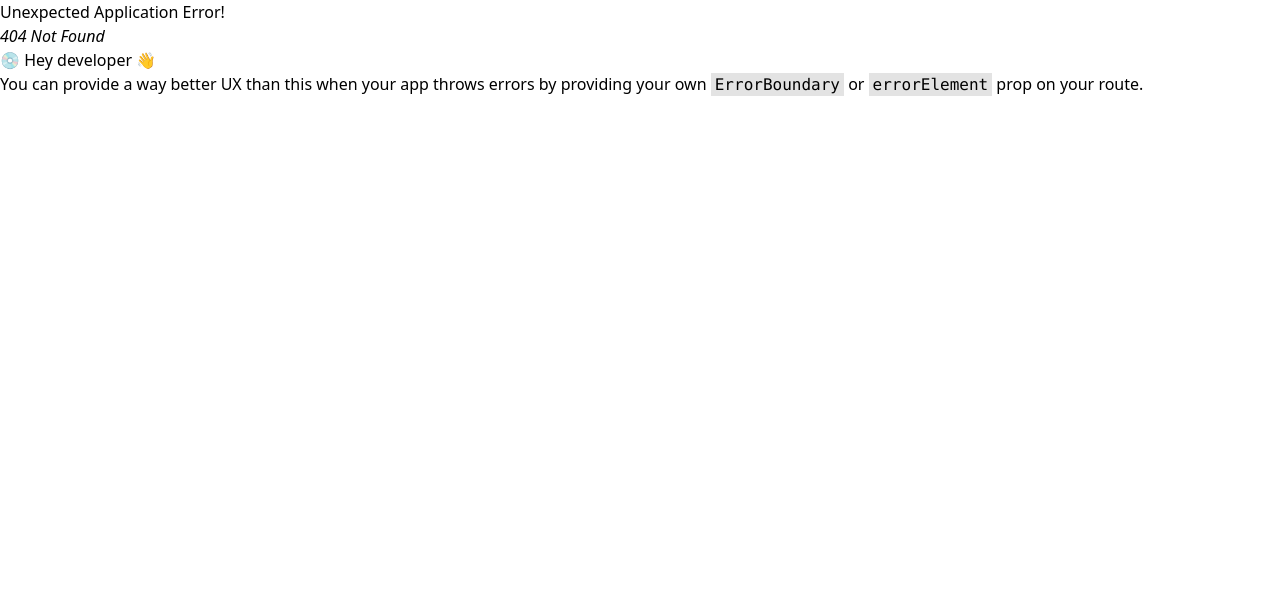
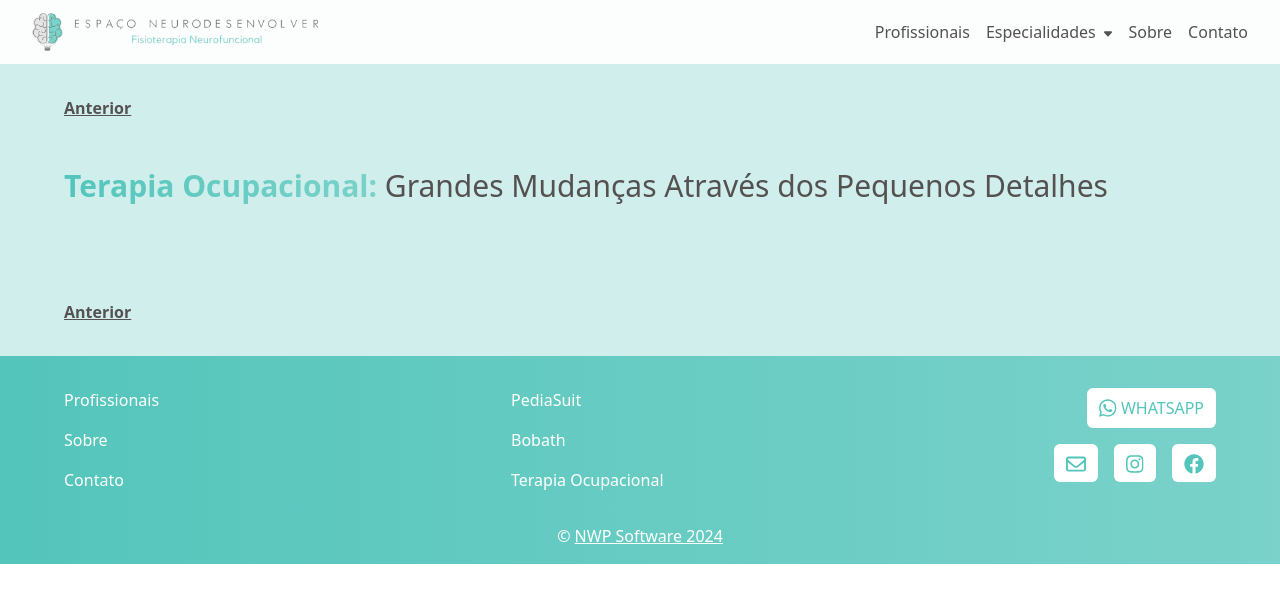
Before and after one commit to NathanPatrzyk/espaconeurodesenvolver, a React (Vite) app: page /especialidades/terapiaocupacional in a window 1280 px wide. Before the commit this address had no page. Shown: the top 602 px of the page. Built offline with nearby package versions, Linux system fonts and the light colour scheme.

Commit message:
version-5.1.4

```diff
--- a/src/components/NavItem.jsx
+++ b/src/components/NavItem.jsx
@@ -35,7 +35,7 @@ const NavItem = (props) => {
               />
             </a>
           </div>
-          <div className="md:absolute right-[197px] top-[64px] md:bg-white md:bg-opacity-90 pb-2">
+          <div className="md:absolute right-[119px] top-[64px] md:bg-white md:bg-opacity-90 pb-2">
             {props.childrens.map((children) => (
               <a
                 className="block text-dark-neuro hover:opacity-80 cursor-pointer my-2 mx-6"
--- a/src/data.json
+++ b/src/data.json
@@ -25,6 +25,18 @@
           "previous": {
             "name": "Anterior",
             "link": "/especialidades/pediasuit"
+          },
+          "next": {
+            "name": "Próximo",
+            "link": "/especialidades/terapiaocupacional"
+          }
+        },
+        {
+          "name": "Terapia Ocupacional",
+          "link": "/especialidades/terapiaocupacional",
+          "previous": {
+            "name": "Anterior",
+            "link": "/especialidades/bobath"
           }
         }
       ]
--- a/src/main.jsx
+++ b/src/main.jsx
@@ -7,6 +7,7 @@ import Home from "./routes/Home";
 import Professionals from "./routes/Professionals";
 import PediaSuit from "./routes/PediaSuit";
 import Bobath from "./routes/Bobath";
+import TerapiaOcupacional from "./routes/TerapiaOcupacional";
 
 const router = createBrowserRouter([
   {
@@ -25,6 +26,10 @@ const router = createBrowserRouter([
     path: "especialidades/bobath",
     element: <Bobath />,
   },
+  {
+    path: "especialidades/terapiaocupacional",
+    element: <TerapiaOcupacional />,
+  },
 ]);
 
 ReactDOM.createRoot(document.getElementById("root")).render(
--- a/src/routes/Home.jsx
+++ b/src/routes/Home.jsx
@@ -39,7 +39,8 @@ function Home() {
       <Speciality
         image={ImageTerapiaOcupacional}
         title="Terapia Ocupacional"
-        description="Às vezes, as maiores transformações na vida vêm de pequenos detalhes. A Terapia Ocupacional é um exemplo perfeito disso. Essa prática terapêutica foca em capacitar as pessoas a superar desafios diários, tornando pequenos passos em direção a uma vida mais plena e independente. Cada pequena vitória é um grande avanço."
+        description="Essa prática terapêutica foca em capacitar as pessoas a superar desafios diários."
+        link="especialidades/terapiaocupacional"
         theme="dark"
       />
       <LinkGoToProfessionals />
--- /dev/null
+++ b/src/routes/TerapiaOcupacional.jsx
@@ -0,0 +1,46 @@
+import json from "../data.json";
+
+import Nav from "../components/Nav";
+import Footer from "../components/Footer";
+
+import LinksSmall from "../components/LinksSmall";
+
+const TerapiaOcupacional = () => {
+  const name = "Terapia Ocupacional";
+  return (
+    <div className="bg-light-cyan-neuro pt-16">
+      {json.pages.map(
+        (page) =>
+          page.childrens &&
+          page.childrens.map((children) =>
+            children.name == name ? (
+              <LinksSmall previous={children.previous} next={children.next} />
+            ) : null
+          )
+      )}
+      <main className="flex md:flex-row flex-col-reverse">
+        <div className="flex-1 flex flex-col md:py-12 md:px-16 md:pt-4 py-8 px-4 pt-4">
+          <h1 className="text-dark-neuro text-3xl pb-4">
+            <span className="font-bold bg-gradient-to-r from-dark-cyan-neuro to-cyan-neuro text-transparent bg-clip-text text-3xl">
+              Terapia Ocupacional:
+            </span>{" "}
+            Grandes Mudanças Através dos Pequenos Detalhes
+          </h1>
+        </div>
+      </main>
+      {json.pages.map(
+        (page) =>
+          page.childrens &&
+          page.childrens.map((children) =>
+            children.name == name ? (
+              <LinksSmall previous={children.previous} next={children.next} />
+            ) : null
+          )
+      )}
+      <Nav />
+      <Footer />
+    </div>
+  );
+};
+
+export default TerapiaOcupacional;
```
